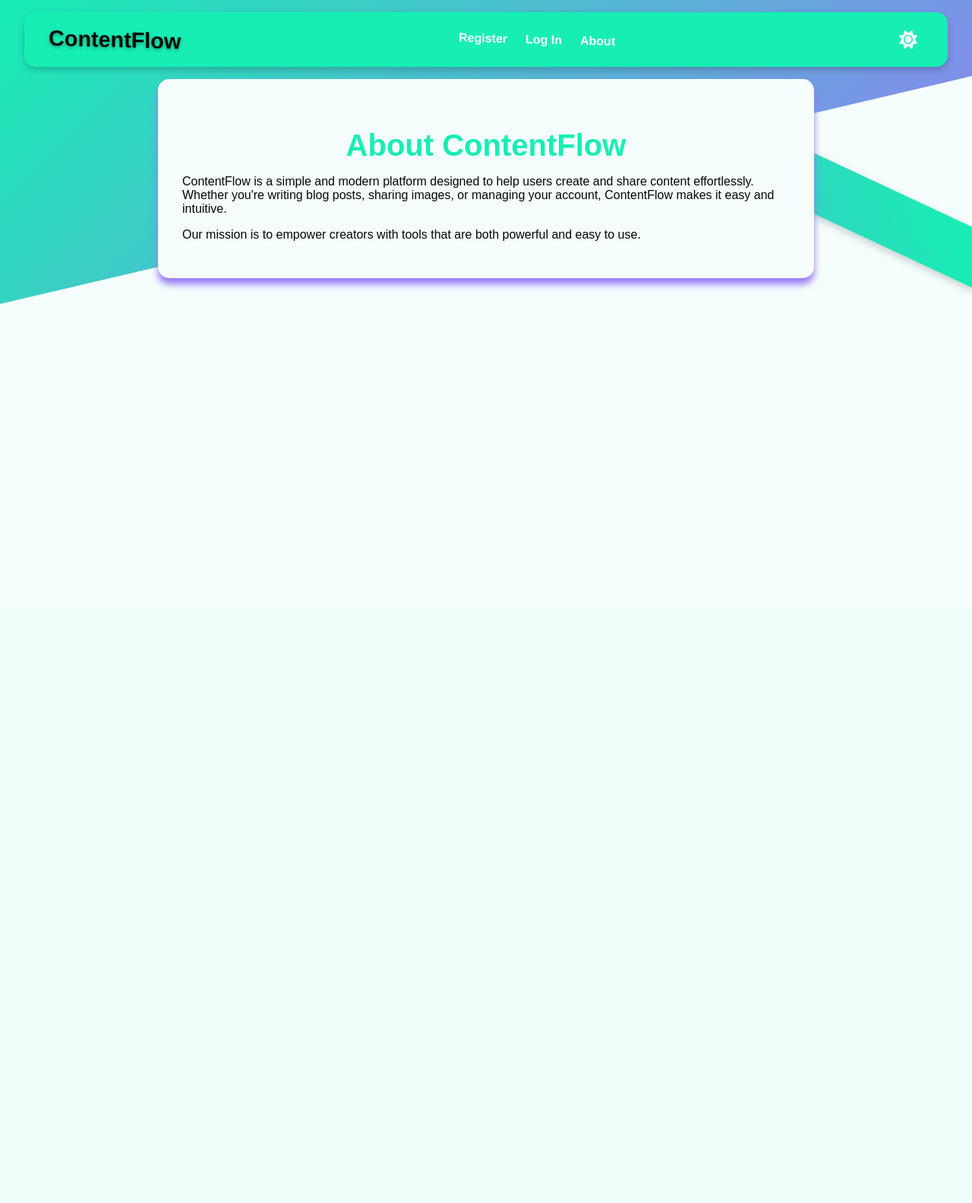
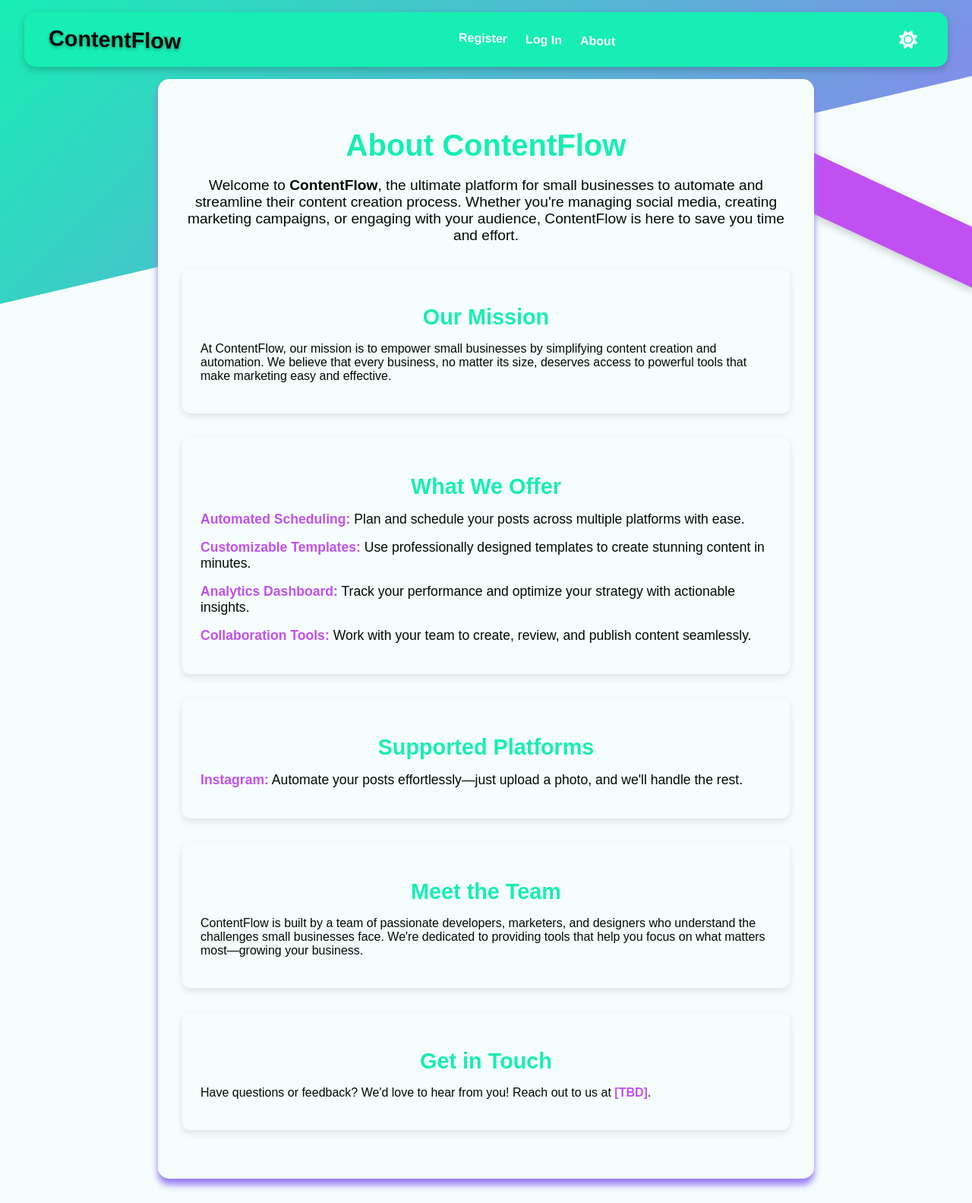
Before and after one commit to Bugs-in-Disguise/AIContentCreator, a Flask app: page /about in a window 1280 px wide. Shown: the whole page at 76% size. Before the commit the page ends 400 px from the top, so only its background shows below. Run offline with Flask 3, Linux system fonts and the light colour scheme; some libraries are stand-ins or nearby versions.

Commit message:
added links on nav bar and updated about page

```diff
--- a/app/static/style.css
+++ b/app/static/style.css
@@ -9,7 +9,7 @@
 /* Dark mode theme */
 :root.dark-mode {
     --text: #f6fefd;
-    --background: #010907;
+    --background: #310A31;
     --primary: #977af5;
     --secondary: #17eeb4;
     --accent: #c150f2;
@@ -209,9 +209,57 @@ form input[type="submit"]:hover {
     /* -webkit-clip-path: polygon(0 0, 0 100%, 0 100%,  100% 0); */
     /* clip-path: polygon(0 0, 0 100%, 0 100% ,  100% 0 ); */
     transform: skewY(25deg);
-
-    background: linear-gradient(65deg, var(--secondary), var(--primary));
+    /* background: linear-gradient(65deg, var(--secondary), var(--primary)); */
+    background-color: var(--accent);
     z-index: -11;
     box-shadow: 4px 4px 10px rgba(0, 0, 0, 0.2); /* Added shadow for depth */
 
 }
+/* About Page Styles */
+.about-intro {
+    text-align: center;
+    font-size: 1.2rem;
+    margin-bottom: 2rem;
+    color: var(--text);
+}
+
+.about-mission, .about-features, .about-platforms, .about-team, .about-contact {
+    margin-bottom: 2rem;
+    padding: 1.5rem;
+    background-color: var(--background);
+    border-radius: 10px;
+    box-shadow: 0 4px 10px rgba(0, 0, 0, 0.1);
+}
+
+.about-mission h2, .about-features h2, .about-platforms h2, .about-team h2, .about-contact h2 {
+    color: var(--primary);
+    margin-bottom: 1rem;
+    font-size: 1.8rem;
+    text-align: center;
+}
+
+.about-features ul, .about-platforms ul {
+    list-style: none;
+    padding: 0;
+    margin: 0;
+}
+
+.about-features ul li, .about-platforms ul li {
+    margin-bottom: 1rem;
+    font-size: 1.1rem;
+    color: var(--text);
+}
+
+.about-features ul li strong, .about-platforms ul li strong {
+    color: var(--accent);
+}
+
+.about-contact a {
+    color: var(--accent);
+    text-decoration: none;
+    font-weight: bold;
+}
+
+.about-contact a:hover {
+    text-decoration: underline;
+}
--- a/app/templates/about.html
+++ b/app/templates/about.html
@@ -7,6 +7,40 @@
 {% endblock %}
 
 {% block content %}
-  <p>ContentFlow is a simple and modern platform designed to help users create and share content effortlessly. Whether you're writing blog posts, sharing images, or managing your account, ContentFlow makes it easy and intuitive.</p>
-  <p>Our mission is to empower creators with tools that are both powerful and easy to use.</p>
+  <section class="about-intro">
+    <p>Welcome to <strong>ContentFlow</strong>, the ultimate platform for small businesses to automate and streamline their content creation process. Whether you're managing social media, creating marketing campaigns, or engaging with your audience, ContentFlow is here to save you time and effort.</p>
+  </section>
+
+  <section class="about-mission">
+    <h2>Our Mission</h2>
+    <p>At ContentFlow, our mission is to empower small businesses by simplifying content creation and automation. We believe that every business, no matter its size, deserves access to powerful tools that make marketing easy and effective.</p>
+  </section>
+
+  <section class="about-features">
+    <h2>What We Offer</h2>
+    <ul>
+      <li><strong>Automated Scheduling:</strong> Plan and schedule your posts across multiple platforms with ease.</li>
+      <li><strong>Customizable Templates:</strong> Use professionally designed templates to create stunning content in minutes.</li>
+      <li><strong>Analytics Dashboard:</strong> Track your performance and optimize your strategy with actionable insights.</li>
+      <li><strong>Collaboration Tools:</strong> Work with your team to create, review, and publish content seamlessly.</li>
+    </ul>
+  </section>
+
+  <section class="about-platforms">
+    <h2>Supported Platforms</h2>
+    <ul>
+      <li><strong>Instagram:</strong> Automate your posts effortlessly—just upload a photo, and we'll handle the rest.</li>
+    </ul>
+  </section>
+
+  <section class="about-team">
+    <h2>Meet the Team</h2>
+    <p>ContentFlow is built by a team of passionate developers, marketers, and designers who understand the challenges small businesses face. We're dedicated to providing tools that help you focus on what matters most—growing your business.</p>
+  </section>
+
+  <section class="about-contact">
+    <h2>Get in Touch</h2>
+    <!-- <p>Have questions or feedback? We'd love to hear from you! Reach out to us at <a href="mailto:support@contentflow.com">support@contentflow.com</a>.</p> -->
+    <p>Have questions or feedback? We'd love to hear from you! Reach out to us at <a href="mailto:TODO">[TBD]</a>.</p>
+  </section>
 {% endblock %}
--- a/app/templates/base.html
+++ b/app/templates/base.html
@@ -11,16 +11,21 @@
     {% if current_user.is_authenticated %}
       <li><span>{{ current_user.username }}</span>
       <li><a href="{{ url_for('main.logout') }}">Log Out</a>
+      <li><a href="{{ url_for('main.calender') }}">Calendar</a>
+      <li><a href="{{ url_for('main.create_post') }}">Create Post</a>
     {% else %}
       <li><a href="{{ url_for('main.register') }}">Register</a>
       <li><a href="{{ url_for('main.login') }}">Log In</a>
     {% endif %}
     <li><a href="{{ url_for('main.about') }}">About</a>
+
   </ul>
   <button id="theme-toggle" class="theme-toggle" aria-label="Toggle theme">
     <i class="fa-solid fa-sun"></i>
   </button>
+
 </nav>
+
 <section class="content main-content">
   <header>
     {% block header %}{% endblock %}
```
